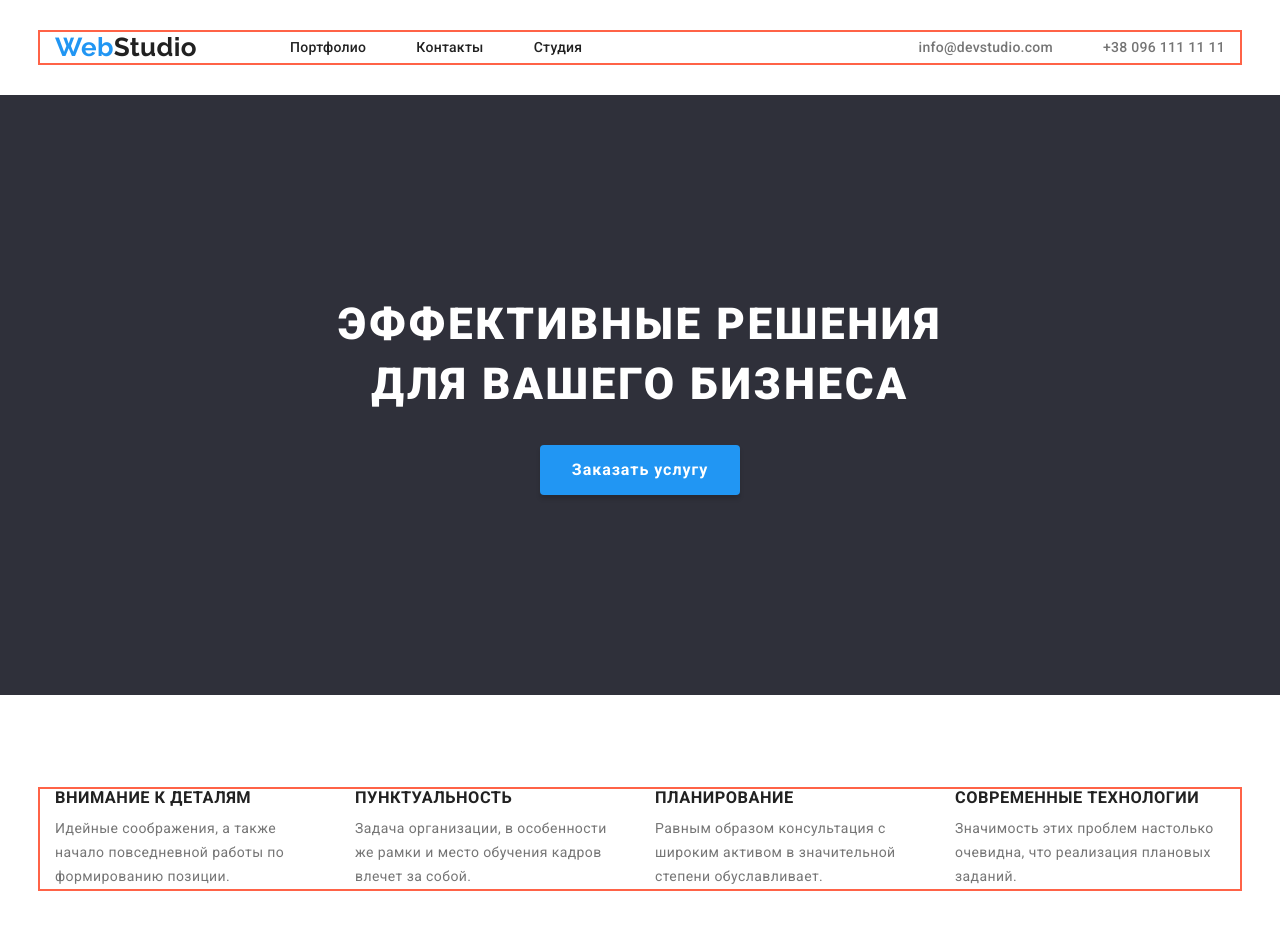
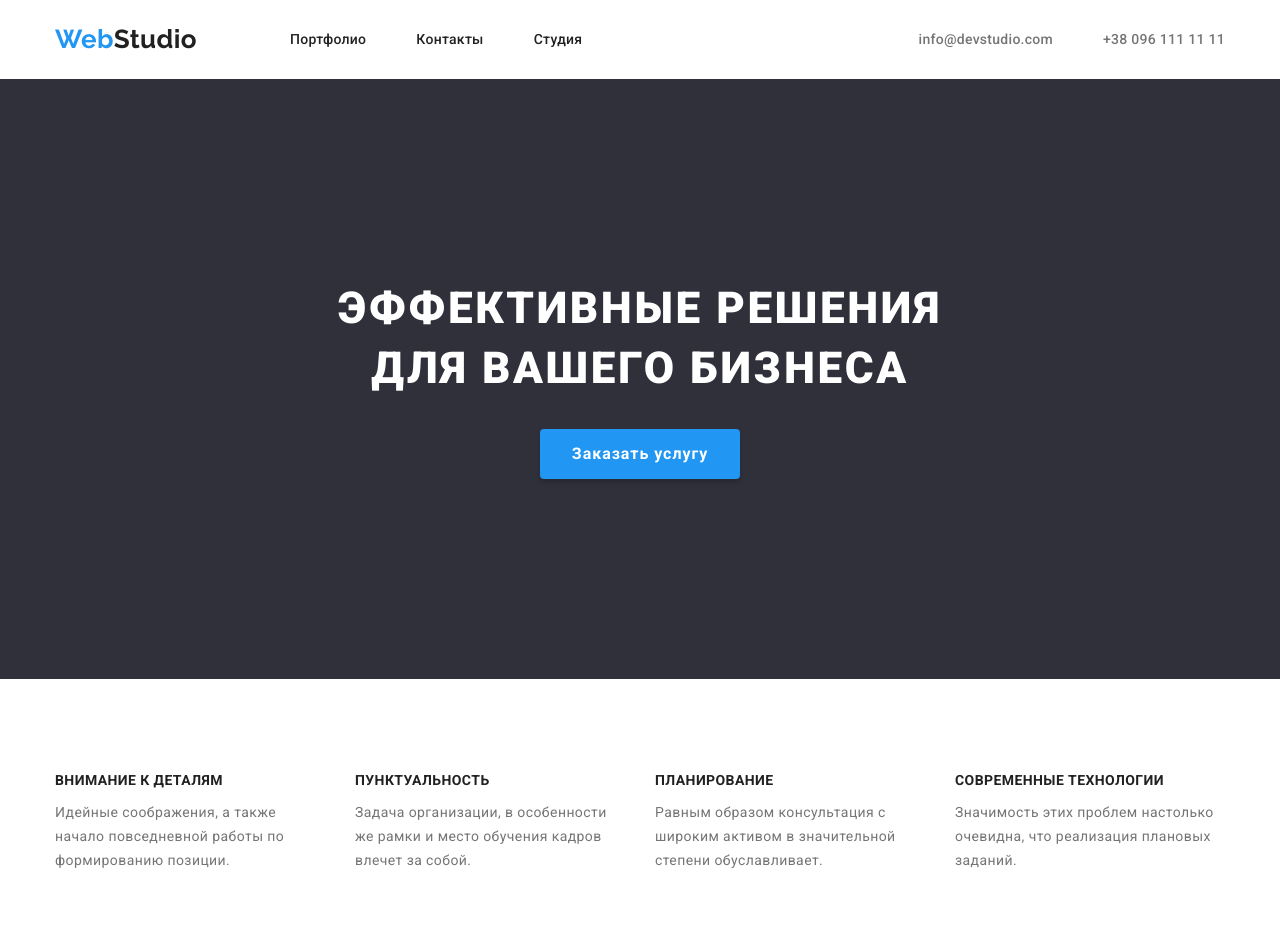
Before and after one commit to Sergey-Proskurnin/goit-markup-hw-03, a plain HTML site: page index.html in a window 1280 px wide. Shown: the top 952 px of the page. Drawn offline with nearby package versions, Linux system fonts and the light colour scheme.

Commit message:
Сверил с макетом, внес правки в размеры

```diff
--- a/CSS/style.css
+++ b/CSS/style.css
@@ -30,6 +30,13 @@ html {
     max-width: 100%;
     height: auto;
 }
+
+h1,
+h2,
+h3,
+p {
+    margin-top: 0;
+}
 body {
     background-color: var(--primary-white-color);
     color: var(--primary-text-color);
@@ -38,12 +45,6 @@ body {
     letter-spacing: 0.03em;
     font-size: 14px;
     line-height: 1.71;
-}
-h1,
-h2,
-h3,
-p {
-    margin-top: 0;
 }
 /* utilities */
 .section{
@@ -69,7 +70,7 @@ p {
     width: 1200px;
     padding-left: 15px;
     padding-right: 15px;
-    outline: 2px solid tomato;
+    /* outline: 2px solid tomato; */
     margin: 0 auto;
 }
 .button {
@@ -110,8 +111,8 @@ p {
     margin-right: 93px;
 }
 .header {
-    padding-top: 32px;
-    padding-bottom: 32px;
+    padding-top: 24px;
+    padding-bottom: 24px;
 }
 .contact-list {
     display: inline-flex;
@@ -176,7 +177,6 @@ p {
     display: block;
 
     margin-bottom: 30px;
-    /* outline: 2px solid tomato; */
 }
 .hero .button {
     background-color: var(--accent-color);
@@ -199,6 +199,7 @@ p {
 .feature-list .title {
     color: var(--title-text-color);
     font-weight: 700;
+    font-size: 14px;
     line-height: 1.14;
     letter-spacing: 0.03em;
     text-transform: uppercase;
@@ -207,6 +208,9 @@ p {
 }
 .feature-list p{
     margin-bottom: 0;
+    padding-block-start: 3px;
+    padding-block-end: 3px;
+
 }
 .feature-item {
     margin-left: 30px;
```
